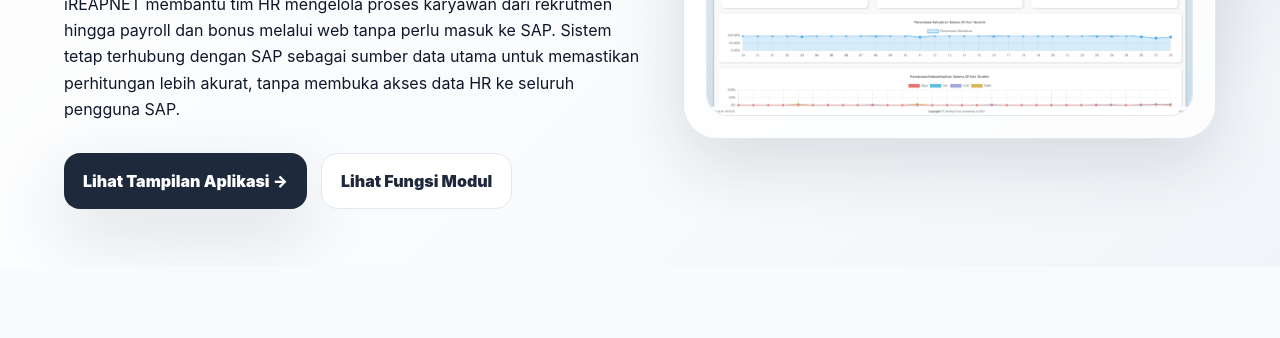
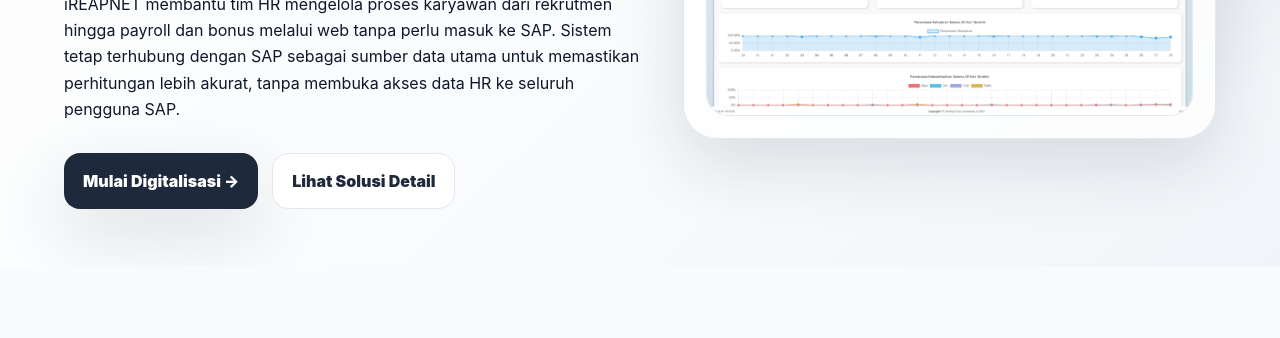
Before and after one commit to FakhriDhiya1502/STEMProduct, a plain HTML site: page ireapnet.html in a window 1280 px wide. Shown: the part 439-777 px from the top of the page. Drawn offline with nearby package versions, Linux system fonts and the light colour scheme.

Commit message:
Add files via upload

```diff
--- a/ireapnet.html
+++ b/ireapnet.html
@@ -1186,8 +1186,8 @@
         lebih akurat, tanpa membuka akses data HR ke seluruh pengguna SAP. <p class="lead">
         </p>
         <div class="buttons">
-          <a class="btn primary" href="#ireapnet-action">Lihat Tampilan Aplikasi →</a>
-          <a class="btn secondary" href="#modules">Lihat Fungsi Modul</a>
+          <a class="btn primary" href="#demo">Mulai Digitalisasi →</a>
+          <a class="btn secondary" href="#modules">Lihat Solusi Detail</a>
         </div>
       </div>
       <div class="hero-visual">
```
